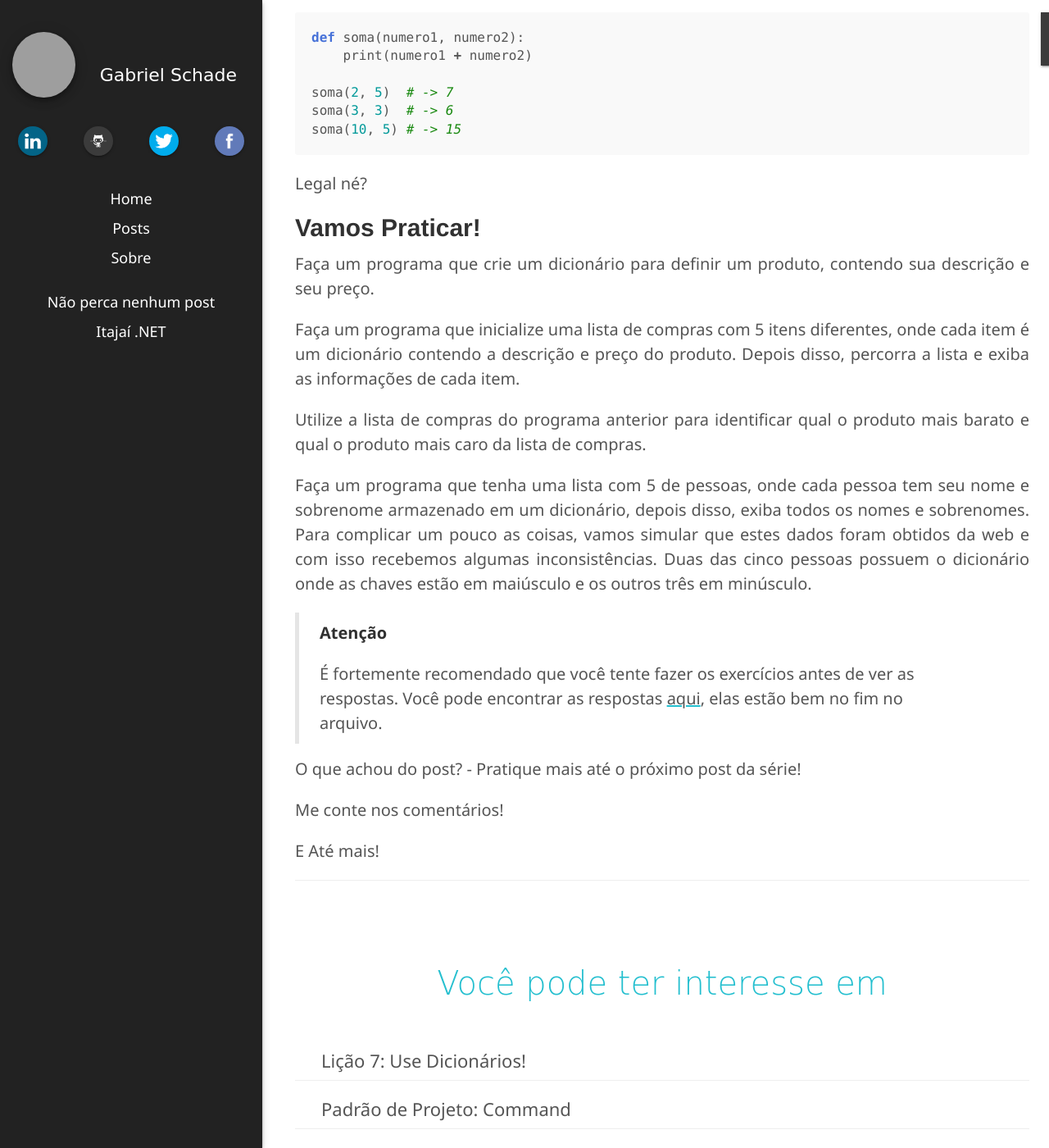
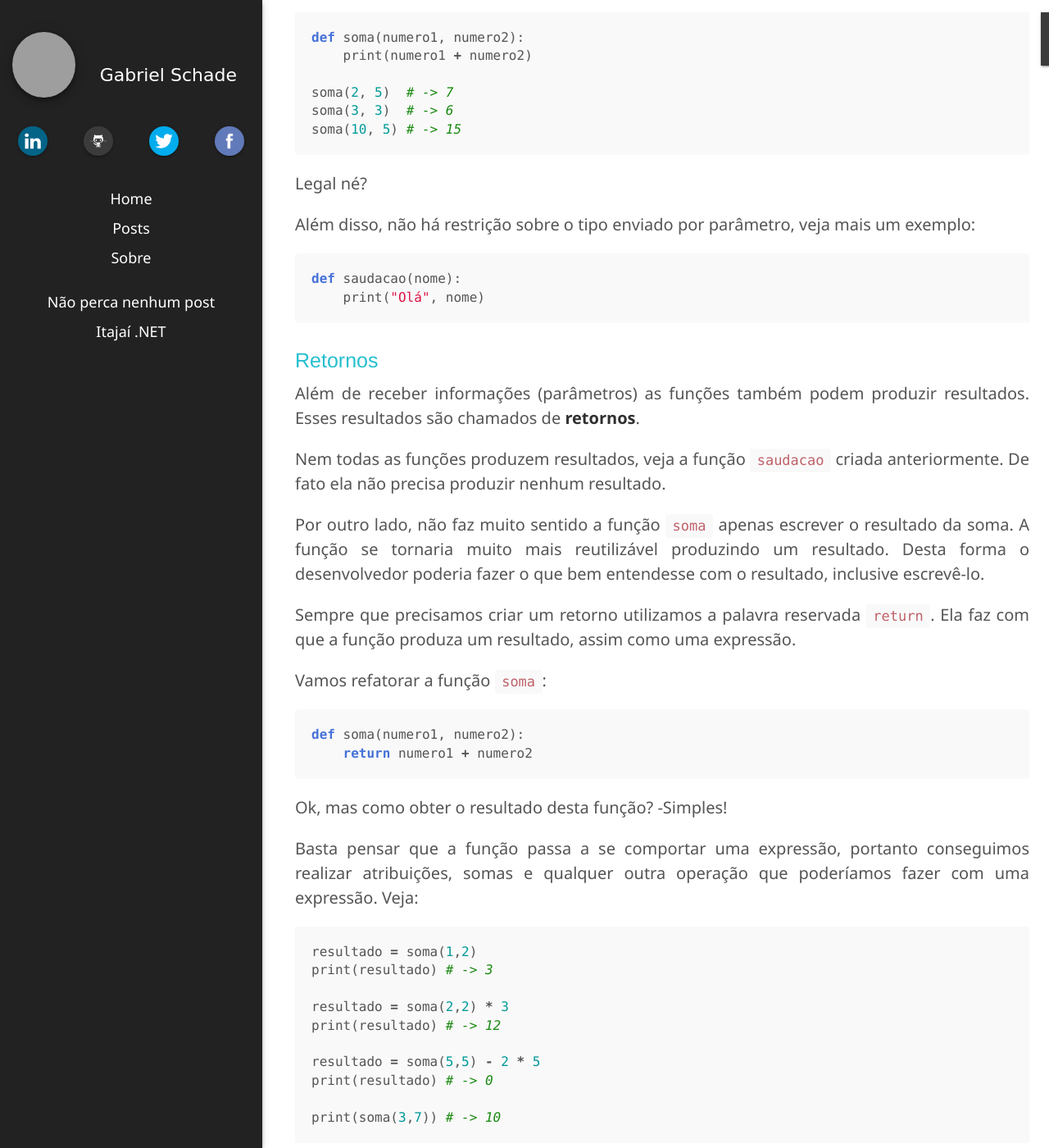
Before and after one commit to gabrielschade/gabrielschade.github.io, a Jekyll site: the page built from _posts/2018-04-23-basics-python-8-functions.markdown, in a window 1280 px wide and 1400 px high, scrolled down 4382 px. Shown: the whole window at 82% size. Built offline with Jekyll 4.4.1, drawn with Linux system fonts in a browser that asks for light colours; nearby versions of some CDN libraries; comment, search, counter and statistics services are not loaded; some of the changed text lies outside the part shown; grey boxes are pictures that could not be loaded.

Commit message:
Post sobre funções

````diff
--- a/_posts/2018-04-23-basics-python-8-functions.markdown
+++ b/_posts/2018-04-23-basics-python-8-functions.markdown
@@ -125,20 +125,108 @@ soma(10, 5) # -> 15
 
 Legal né?
 
+Além disso, não há restrição sobre o tipo enviado por parâmetro, veja mais um exemplo:
+
+```python
+def saudacao(nome):
+    print("Olá", nome)
+```
+
+### Retornos
+
+Além de receber informações (parâmetros) as funções também podem produzir resultados. Esses resultados são chamados de **retornos**.
+
+Nem todas as funções produzem resultados, veja a função `saudacao` criada anteriormente. De fato ela não precisa produzir nenhum resultado.
+
+Por outro lado, não faz muito sentido a função `soma` apenas escrever o resultado da soma. A função se tornaria muito mais reutilizável produzindo um resultado. Desta forma o desenvolvedor poderia fazer o que bem entendesse com o resultado, inclusive escrevê-lo.
+
+Sempre que precisamos criar um retorno utilizamos a palavra reservada `return`. Ela faz com que a função produza um resultado, assim como uma expressão.
+
+Vamos refatorar a função `soma`:
+
+```python
+def soma(numero1, numero2):
+    return numero1 + numero2
+```
+
+Ok, mas como obter o resultado desta função? -Simples!
+
+Basta pensar que a função passa a se comportar uma expressão, portanto conseguimos realizar atribuições, somas e qualquer outra operação que poderíamos fazer com uma expressão. Veja:
+
+```python
+resultado = soma(1,2)
+print(resultado) # -> 3
+
+resultado = soma(2,2) * 3
+print(resultado) # -> 12
+
+resultado = soma(5,5) - 2 * 5
+print(resultado) # -> 0
+
+print(soma(3,7)) # -> 10
+```
+
+A palavra reservada `return` força a interrupção da função para que o resultado seja retornado, portanto é bastante comum que este comando esteja no final da função. Apesar de não haver nenhuma obrigatoriedade não é uma boa prática interromper o código com um `return`.
+
+Veja este exemplo:
+
+```python
+def exemplo(valor):
+    numero = valor * 2
+    if numero > 10:
+        return numero
+
+    valor = valor + 5
+    return valor
+```
+
+Neste exemplo, caso a variável `numero` seja maior do que 10 a função será interrompida. Caso contrário será retornado o valor da variável `valor` somado à 5.
+
+É importante que você compreenda que este código não está necessariamente errado, mas cria-se uma complexidade que não precisa existir, vamos manter a funcionalidade e reescrevê-lo para termos apenas uma instrução de retorne, veja:
+
+```python
+def exemplo(valor):
+    resultado = None
+    numero = valor * 2
+
+    if numero > 10:
+        resultado = numero
+    else:
+        resultado = valor + 5
+
+    return resultado
+```
+Desta forma, centralizamos a regra na variável `resultado`, sempre retornando-a, independente de qual valor foi atribuido à ela.
+
+Em python podemos encurtar esta função um pouco mais utilizando o desvio condicional ternário:
+
+```python
+def exemplo(valor):
+    numero = valor * 2
+    return numero if numero > 10 else valor + 5
+```
+
+Agora ficamos com um código bem mais curto e simples!
+
+Com isso passamos por todos os conceitos envolvidos na criação de uma função!
+
+
 ## Vamos Praticar!
 
-* Faça um programa que crie um dicionário para definir um produto, contendo sua descrição e seu preço.
+* Faça um programa que escreva "Minha primeira função", esta escrita deve ser realizada a partir da chamada de uma função.
 
-* Faça um programa que inicialize uma lista de compras com 5 itens diferentes, onde cada item é um dicionário contendo a descrição e preço do produto. Depois disso, percorra a lista e exiba as informações de cada item.
+* Faça um programa que solicite o nome do usuário e a idade do usuário, depois disso exiba a mensagem: *"{nome} possui {idade} anos."*. Esta mensagem deve ser escrita em uma função.
 
-* Utilize a lista de compras do programa anterior para identificar qual o produto mais barato e qual o produto mais caro da lista de compras.
+* Faça um programa que solicite dois números ao usuário e exiba a multiplicação deles. A multiplicação deve ser calculada em uma função.
 
-* Faça um programa que tenha uma lista com 5 de pessoas, onde cada pessoa tem seu nome e sobrenome armazenado em um dicionário, depois disso, exiba todos os nomes e sobrenomes. Para complicar um pouco as coisas, vamos simular que estes dados foram obtidos da web e com isso recebemos algumas inconsistências. Duas das cinco pessoas possuem o dicionário onde as chaves estão em maiúsculo e os outros três em minúsculo.
+* Faça um programa que solicite ao usuário três números diferentes e exiba o dobro do maior número. Para fazer issos separe seu código em duas funções diferentes: Uma função para retornar o maior dos três números e outra função para dobrar o número.
+
+* Faça um programa que inicialize uma lista vazia, depois disso solicite 5 nomes diferentes ao usuário (utilize laço de repetição). Cada nome digitado deve ser adicionado à lista e por fim, todos os nomes devem ser escritos no console. Utilize uma função para solicitar e retornar o nome digitado, uma função para adicionar o nome à lista (passando o nome e a lista por parâmetro) e outra função para escrever todos os nomes no console.
 
 > **Atenção**
 >
 > É fortemente recomendado que você tente fazer os exercícios antes de ver as respostas.
-> Você pode encontrar as respostas [aqui](https://github.com/gabrielschade/Python-Intro-Serie/blob/master/07-Dicionario.py), elas estão bem no fim no arquivo.
+> Você pode encontrar as respostas [aqui](https://github.com/gabrielschade/Python-Intro-Serie/blob/master/07-08-Funcoes.py), elas estão bem no fim no arquivo.
 
 O que achou do post? - Pratique mais até o próximo post da série!
 
````
